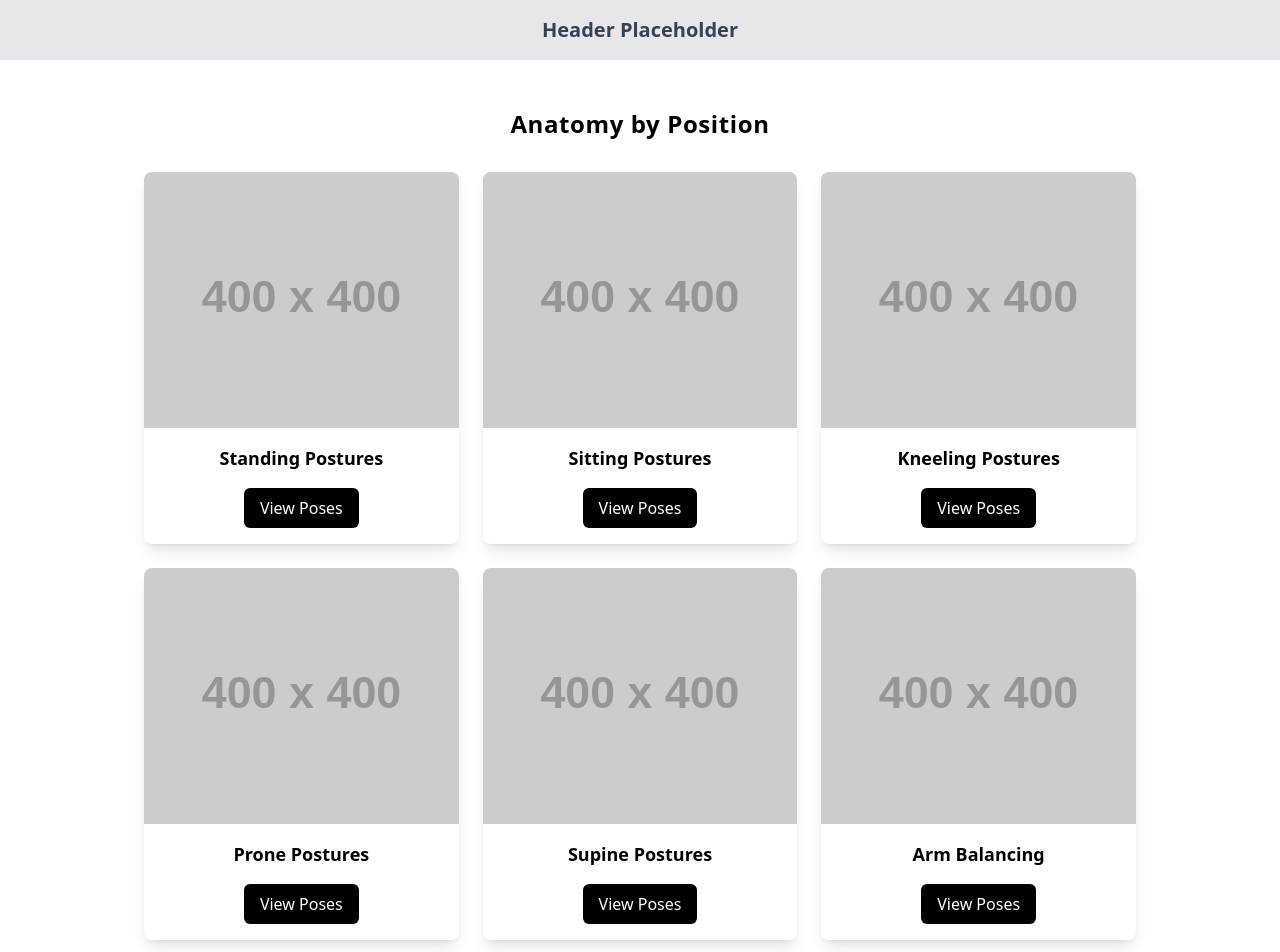
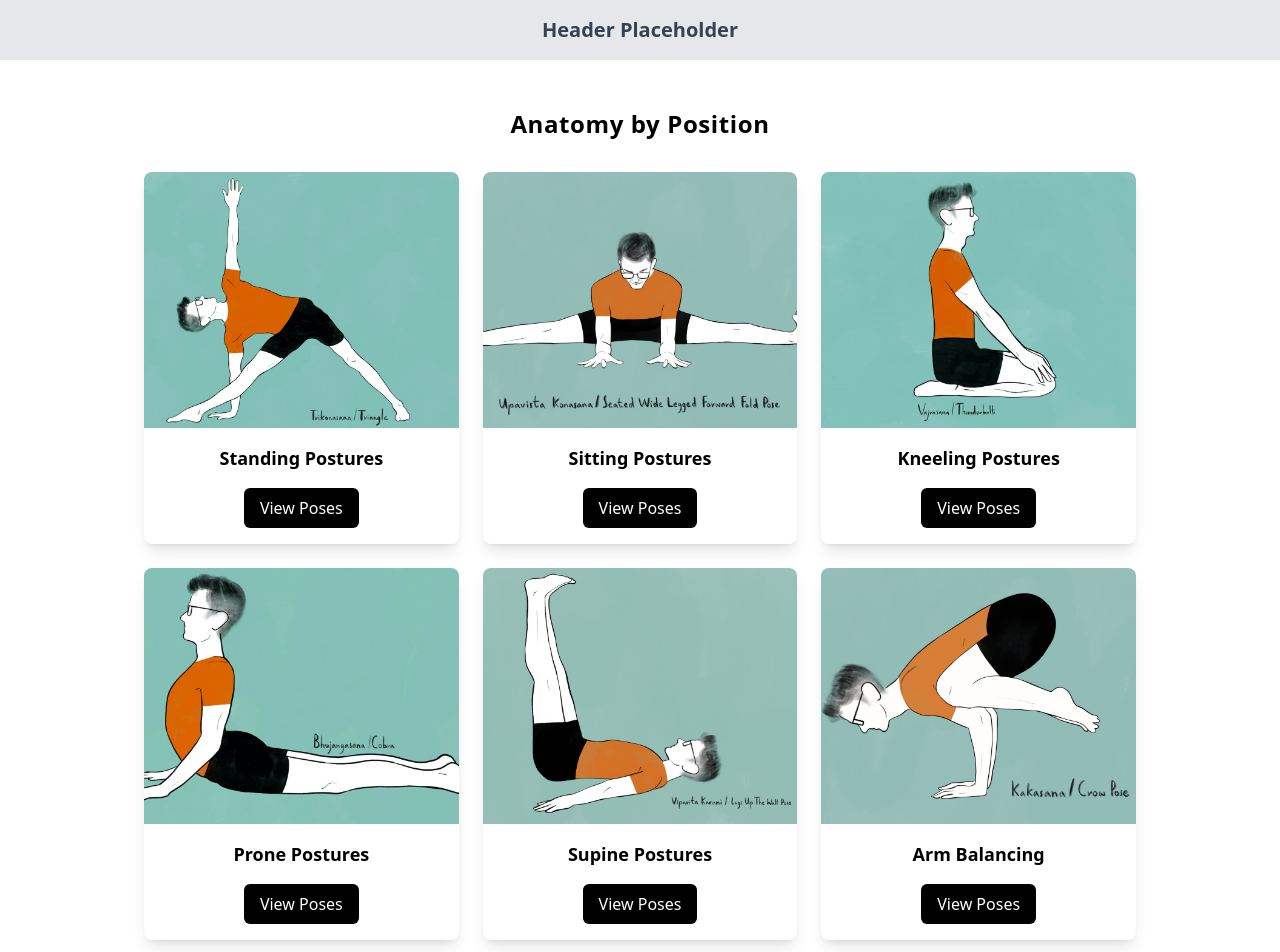
Before and after one commit to ashish21222/yoga-anatomy, a plain HTML site: page yogaanatomy.html in a window 1280 px wide. Shown: the top 952 px of the page. Drawn offline with nearby package versions, Linux system fonts and the light colour scheme; placeholder pictures from the web are drawn by us.

Commit message:
title images

```diff
--- a/yogaanatomy.html
+++ b/yogaanatomy.html
@@ -16,7 +16,7 @@
       <div class="grid grid-cols-1 sm:grid-cols-2 lg:grid-cols-3 gap-6 max-w-5xl mx-auto px-4">
         <!-- Block 1 -->
         <div class="bg-white shadow-lg rounded-lg overflow-hidden">
-          <img src="https://via.placeholder.com/400" alt="Yoga Poses For Your Knees" class="w-full h-64 object-cover">
+          <img src="https://github.com/ashish21222/yoga-anatomy/blob/ee6a586ae58aa4b98b6c30dd5e8bba81ce42bfd7/title%20images/standing_pose.jpeg" alt="Yoga Poses For Your Knees" class="w-full h-64 object-cover">
           <div class="p-4">
             <h3 class="text-lg font-bold">Standing Postures</h3>
             <button class="mt-4 bg-black text-white px-4 py-2 rounded-md hover:bg-gray-800 transition">
@@ -27,7 +27,7 @@
 
         <!-- Block 2 -->
         <div class="bg-white shadow-lg rounded-lg overflow-hidden">
-          <img src="https://via.placeholder.com/400" alt="Yoga Poses For Your Hips" class="w-full h-64 object-cover">
+          <img src="https://github.com/ashish21222/yoga-anatomy/blob/ee6a586ae58aa4b98b6c30dd5e8bba81ce42bfd7/title%20images/sitting_pose.jpg" alt="Yoga Poses For Your Hips" class="w-full h-64 object-cover">
           <div class="p-4">
             <h3 class="text-lg font-bold">Sitting Postures</h3>
             <button class="mt-4 bg-black text-white px-4 py-2 rounded-md hover:bg-gray-800 transition">
@@ -38,7 +38,7 @@
 
         <!-- Block 3 -->
         <div class="bg-white shadow-lg rounded-lg overflow-hidden">
-          <img src="https://via.placeholder.com/400" alt="Poses For Your Lower Back" class="w-full h-64 object-cover">
+          <img src="https://github.com/ashish21222/yoga-anatomy/blob/ee6a586ae58aa4b98b6c30dd5e8bba81ce42bfd7/title%20images/kneeling.jpg" alt="Poses For Your Lower Back" class="w-full h-64 object-cover">
           <div class="p-4">
             <h3 class="text-lg font-bold">Kneeling Postures</h3>
             <button class="mt-4 bg-black text-white px-4 py-2 rounded-md hover:bg-gray-800 transition">
@@ -49,7 +49,7 @@
 
         <!-- Block 4 -->
         <div class="bg-white shadow-lg rounded-lg overflow-hidden">
-          <img src="https://via.placeholder.com/400" alt="Yoga Poses For Your Shoulders" class="w-full h-64 object-cover">
+          <img src="https://github.com/ashish21222/yoga-anatomy/blob/ee6a586ae58aa4b98b6c30dd5e8bba81ce42bfd7/title%20images/prone_pose.jpg" alt="Yoga Poses For Your Shoulders" class="w-full h-64 object-cover">
           <div class="p-4">
             <h3 class="text-lg font-bold">Prone Postures</h3>
             <button class="mt-4 bg-black text-white px-4 py-2 rounded-md hover:bg-gray-800 transition">
@@ -60,7 +60,7 @@
 
         <!-- Block 5 -->
         <div class="bg-white shadow-lg rounded-lg overflow-hidden">
-          <img src="https://via.placeholder.com/400" alt="Yoga Poses For Your Spine" class="w-full h-64 object-cover">
+          <img src="https://github.com/ashish21222/yoga-anatomy/blob/ee6a586ae58aa4b98b6c30dd5e8bba81ce42bfd7/title%20images/supine_pose.jpeg" alt="Yoga Poses For Your Spine" class="w-full h-64 object-cover">
           <div class="p-4">
             <h3 class="text-lg font-bold">Supine Postures</h3>
             <button class="mt-4 bg-black text-white px-4 py-2 rounded-md hover:bg-gray-800 transition">
@@ -71,7 +71,7 @@
 
         <!-- Block 6 -->
         <div class="bg-white shadow-lg rounded-lg overflow-hidden">
-          <img src="https://via.placeholder.com/400" alt="Yoga Poses For Your Neck" class="w-full h-64 object-cover">
+          <img src="https://github.com/ashish21222/yoga-anatomy/blob/ee6a586ae58aa4b98b6c30dd5e8bba81ce42bfd7/title%20images/armbalance_pose.jpg" alt="Yoga Poses For Your Neck" class="w-full h-64 object-cover">
           <div class="p-4">
             <h3 class="text-lg font-bold">Arm Balancing</h3>
             <button class="mt-4 bg-black text-white px-4 py-2 rounded-md hover:bg-gray-800 transition">
```
